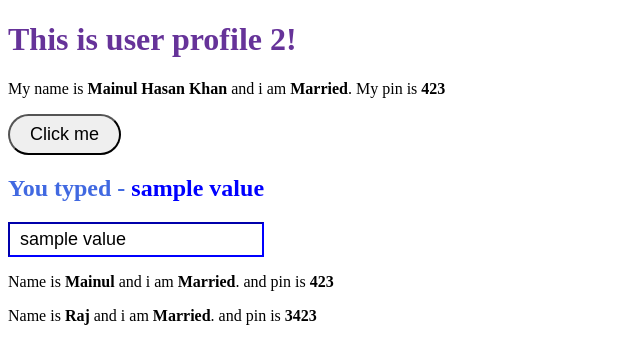
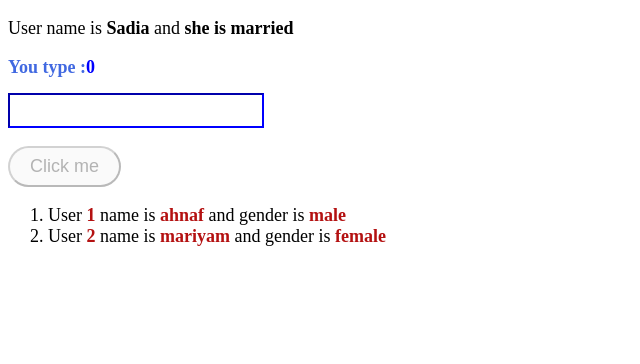
Before and after one commit to TechMainul-dev/first-ng-app, an Angular app: page / in a window 1280 px wide. Shown: the top 364 px of the page, without its empty margins (0-640 px from the left). Built offline with nearby package versions, Linux system fonts and the light colour scheme.

Commit message:
learn event and loop

```diff
--- a/src/app/components/user-profile-2/user-profile-2.component.css
+++ b/src/app/components/user-profile-2/user-profile-2.component.css
@@ -1,3 +1,6 @@
+* {
+  font-size: 18px;
+}
 h1 {
   color: rebeccapurple;
 }
@@ -13,11 +16,9 @@ h2 {
 input {
   border-color: blue;
   padding: 5px 10px;
-  font-size: 18px;
 }
 
 .btn {
-  font-size: 18px;
   padding: 8px 20px;
   border-radius: 25px;
   cursor: pointer;
@@ -27,3 +28,7 @@ input {
     box-shadow: rgba(66, 46, 180, 0.527) 0px 10px 50px 0px;
   }
 }
+
+li > b {
+  color: rgb(180, 17, 17);
+}
--- a/src/app/components/user-profile-2/user-profile-2.component.html
+++ b/src/app/components/user-profile-2/user-profile-2.component.html
@@ -1,25 +1,16 @@
-<h1>This is user profile 2!</h1>
-<p>
-  My name is <b>{{name}}</b>
-  and i am <b>{{status}}</b>.
-  My pin is <b>{{pin}}</b>
-</p>
-
-<button class="btn" [disabled]="isBtnDisabled">Click me</button>
+<p>User name is <b>{{name}}</b> and <b>{{gender == 'male' ? 'he' : 'she'}} is {{status}}</b></p>
 
 
-<h2>You typed -
-  <span>{{inputVal}}</span>
-</h2>
-<!-- <input type="text" [value]="inputVal" (input)="onChange($event)"> -->
-<input type="text" [(ngModel)]="inputVal">
+<h2>You type :<span>{{ inputValue || clickValue }}</span></h2>
 
-<div>
-  @for(user of users;track user.name) {
-  <p>
-    Name is <b>{{user.name}}</b>
-    and i am <b>{{user.status}}</b>.
-    and pin is <b>{{user.pin}}</b>
-  </p>
+<input type="text" [value]="inputValue" (input)="onInput($event)">
+<br>
+<br>
+<button href="" class="btn" [disabled]="isDisabled" (click)="onClick($event)">Click me</button>
+
+
+<ol>
+  @for(user of users;track user.name; let i = $index) {
+  <li> User <b>{{i + 1}}</b> name is <b>{{user.name}}</b> and gender is <b>{{user.gender}}</b></li>
   }
-</div>
+</ol>
--- a/src/app/components/user-profile-2/user-profile-2.component.ts
+++ b/src/app/components/user-profile-2/user-profile-2.component.ts
@@ -9,20 +9,34 @@ import { FormsModule } from '@angular/forms';
   styleUrl: './user-profile-2.component.css',
 })
 export class UserProfile2Component {
-  name = 'Mainul Hasan Khan';
-  status = 'Married';
-  pin = 423;
-  isBtnDisabled = false;
-  inputVal = 'sample value';
+  name = 'Sadia';
+  status = 'married';
+  gender = 'female';
+
+  isDisabled = true;
+  inputValue = '';
+  clickValue: number = 0;
+
+  onInput(e: Event) {
+    const value = (e.target as HTMLInputElement).value;
+    this.inputValue = value;
+    this.updateButtonState();
+  }
+
+  onClick(e: Event) {
+    this.clickValue = +this.inputValue * 2;
+    this.inputValue = this.clickValue.toString();
+    console.clear();
+    console.log(this.inputValue);
+    this.updateButtonState();
+  }
+
+  updateButtonState() {
+    this.isDisabled = +this.inputValue !== 10;
+  }
 
   users = [
-    { name: 'Mainul', status: 'Married', pin: 423 },
-    { name: 'Raj', status: 'Married', pin: 3423 },
+    { name: 'ahnaf', gender: 'male' },
+    { name: 'mariyam', gender: 'female' },
   ];
-
-  onChange(e: Event) {
-    const value = (e.target as HTMLInputElement).value;
-    console.log(value);
-    this.inputVal = value;
-  }
 }
```
